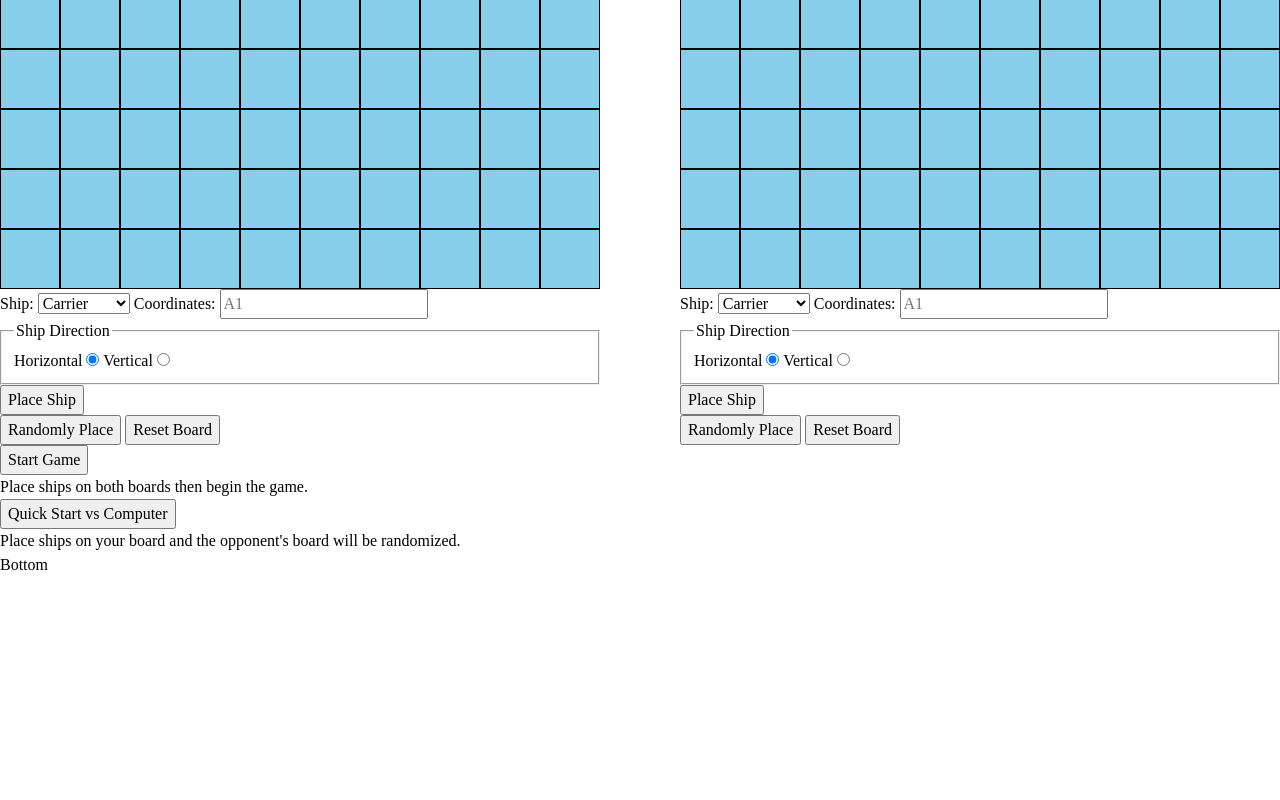
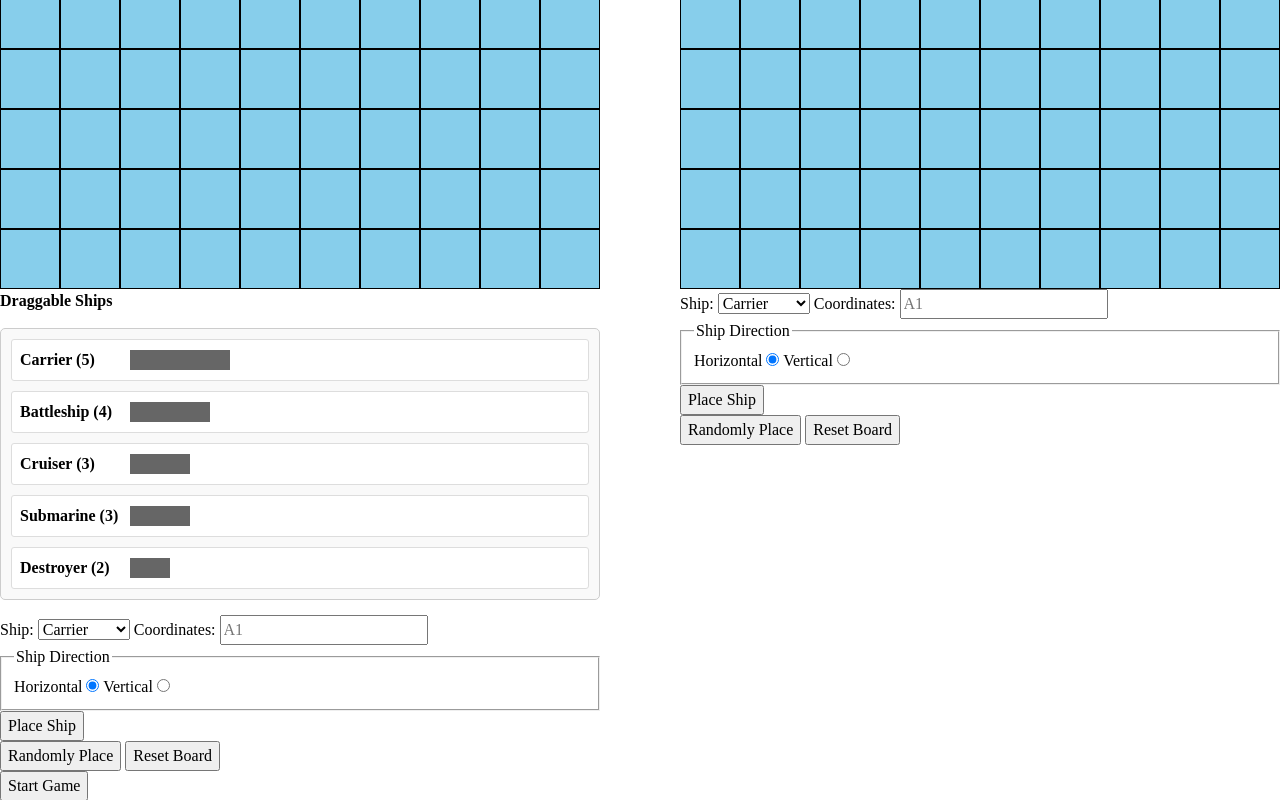
Before and after one commit to rlechuong/battleship, a website built with webpack: page src/template.html in a window 1280 px wide. Shown: the part 407-1207 px from the top of the page. Before the commit the page ends 984 px from the top, so only its background shows below. Built offline with nearby package versions, Linux system fonts and the light colour scheme.

Commit message:
Begin work on draggable ship placement

```diff
--- a/src/styles.css
+++ b/src/styles.css
@@ -144,3 +144,83 @@ body {
 #right-board-manual-placement-error {
   color: darkred;
 }
+
+/* Draggable Ship Placement */
+
+.draggable-ships-container {
+  display: flex;
+  flex-direction: column;
+  gap: 10px;
+  margin: 15px 0;
+  padding: 10px;
+  border: 1px solid #ccc;
+  border-radius: 5px;
+  background-color: #f9f9f9;
+}
+
+.draggable-placement-header {
+  font-weight: bold;
+  margin-bottom: 10px;
+}
+
+.draggable-ship {
+  display: flex;
+  align-items: center;
+  gap: 10px;
+  padding: 8px;
+  background-color: white;
+  border: 1px solid #ddd;
+  border-radius: 3px;
+  cursor: grab;
+}
+
+.draggable-ship:hover {
+  background-color: #e3f2fd;
+  border-color: #2196f3;
+}
+
+.draggable-ship.dragging {
+  opacity: 0.5;
+  cursor: grabbing;
+}
+
+.draggable-ship-name {
+  font-weight: bold;
+  min-width: 100px;
+}
+
+.draggable-ship-visual {
+  display: flex;
+  gap: 1px;
+}
+
+.draggable-ship-visual::before {
+  content: "";
+  display: inline-block;
+  width: 20px;
+  height: 20px;
+  background-color: #666;
+  margin-right: 1px;
+}
+
+.draggable-ship-visual[data-length="2"]::before {
+  box-shadow: 20px 0 #666;
+}
+.draggable-ship-visual[data-length="3"]::before {
+  box-shadow:
+    20px 0 #666,
+    40px 0 #666;
+}
+.draggable-ship-visual[data-length="4"]::before {
+  box-shadow:
+    20px 0 #666,
+    40px 0 #666,
+    60px 0 #666;
+}
+.draggable-ship-visual[data-length="5"]::before {
+  box-shadow:
+    20px 0 #666,
+    40px 0 #666,
+    60px 0 #666,
+    80px 0 #666;
+}
--- a/src/template.html
+++ b/src/template.html
@@ -16,6 +16,76 @@
         <div id="left-header">Your Board</div>
         <div id="left-board"></div>
         <div id="left-board-ship-placement-container">
+          <div id="left-board-draggable-placement-container">
+            <div class="draggable-placement-header">Draggable Ships</div>
+            <div class="draggable-ships-container">
+              <!-- Left Carrier -->
+              <div
+                class="draggable-ship"
+                data-ship-type="Carrier"
+                data-length="5"
+                draggable="true"
+              >
+                <div class="draggable-ship-name">Carrier (5)</div>
+                <div
+                  class="draggable-ship-visual horizontal"
+                  data-length="5"
+                ></div>
+              </div>
+              <!-- Left Battleship -->
+              <div
+                class="draggable-ship"
+                data-ship-type="Battleship"
+                data-length="4"
+                draggable="true"
+              >
+                <div class="draggable-ship-name">Battleship (4)</div>
+                <div
+                  class="draggable-ship-visual horizontal"
+                  data-length="4"
+                ></div>
+              </div>
+              <!-- Left Cruiser -->
+              <div
+                class="draggable-ship"
+                data-ship-type="Cruiser"
+                data-length="3"
+                draggable="true"
+              >
+                <div class="draggable-ship-name">Cruiser (3)</div>
+                <div
+                  class="draggable-ship-visual horizontal"
+                  data-length="3"
+                ></div>
+              </div>
+              <!-- Left Submarine -->
+              <div
+                class="draggable-ship"
+                data-ship-type="Submarine"
+                data-length="3"
+                draggable="true"
+              >
+                <div class="draggable-ship-name">Submarine (3)</div>
+                <div
+                  class="draggable-ship-visual horizontal"
+                  data-length="3"
+                ></div>
+              </div>
+              <!-- Left Destroyer -->
+              <div
+                class="draggable-ship"
+                data-ship-type="Destroyer"
+                data-length="2"
+                draggable="true"
+              >
+                <div class="draggable-ship-name">Destroyer (2)</div>
+                <div
+                  class="draggable-ship-visual horizontal"
+                  data-length="2"
+                ></div>
+              </div>
+            </div>
+          </div>
           <div id="left-board-manual-placement-container">
             <label for="left-board-manual-ship-dropdown">Ship:</label>
             <select
```
